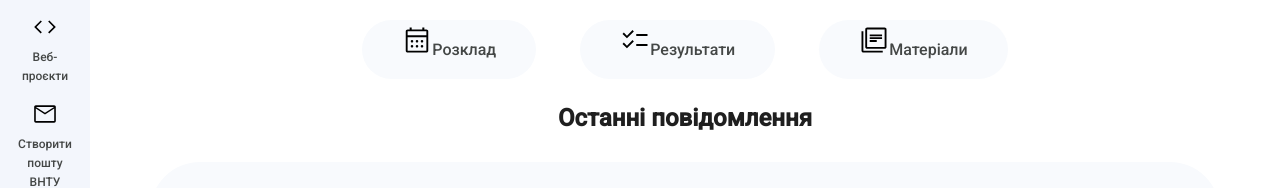
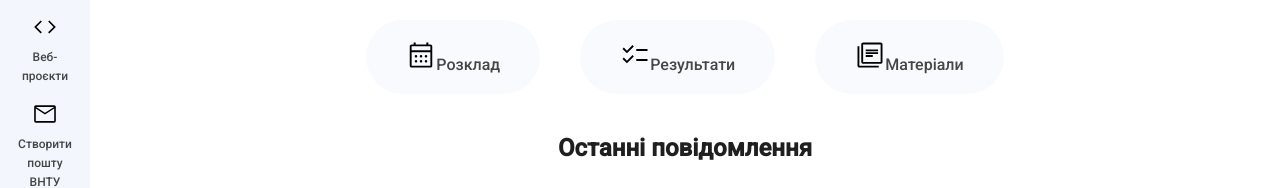
Before and after one commit to ilky03/myprojects, a plain HTML site: page university/jet/index.html in a window 1280 px wide. Shown: the part 322-510 px from the top of the page. Drawn offline with Linux system fonts and the light colour scheme.

Commit message:
Update style.css

```diff
--- a/university/jet/style.css
+++ b/university/jet/style.css
@@ -89,14 +89,17 @@ a {
 }
 
 .head-nav {
-    margin: 45px 0;
+    margin: 20px 0;
+    display: flex;
+    justify-content: center;
+    flex-wrap: wrap;
 }
 
 .head-nav a {
     background-color: #f8fafd;
     padding: 20px 40px;
     border-radius: 50px;
-    margin: 0 20px;
+    margin: 20px 20px;
 }
 
 .head-nav img {
```
